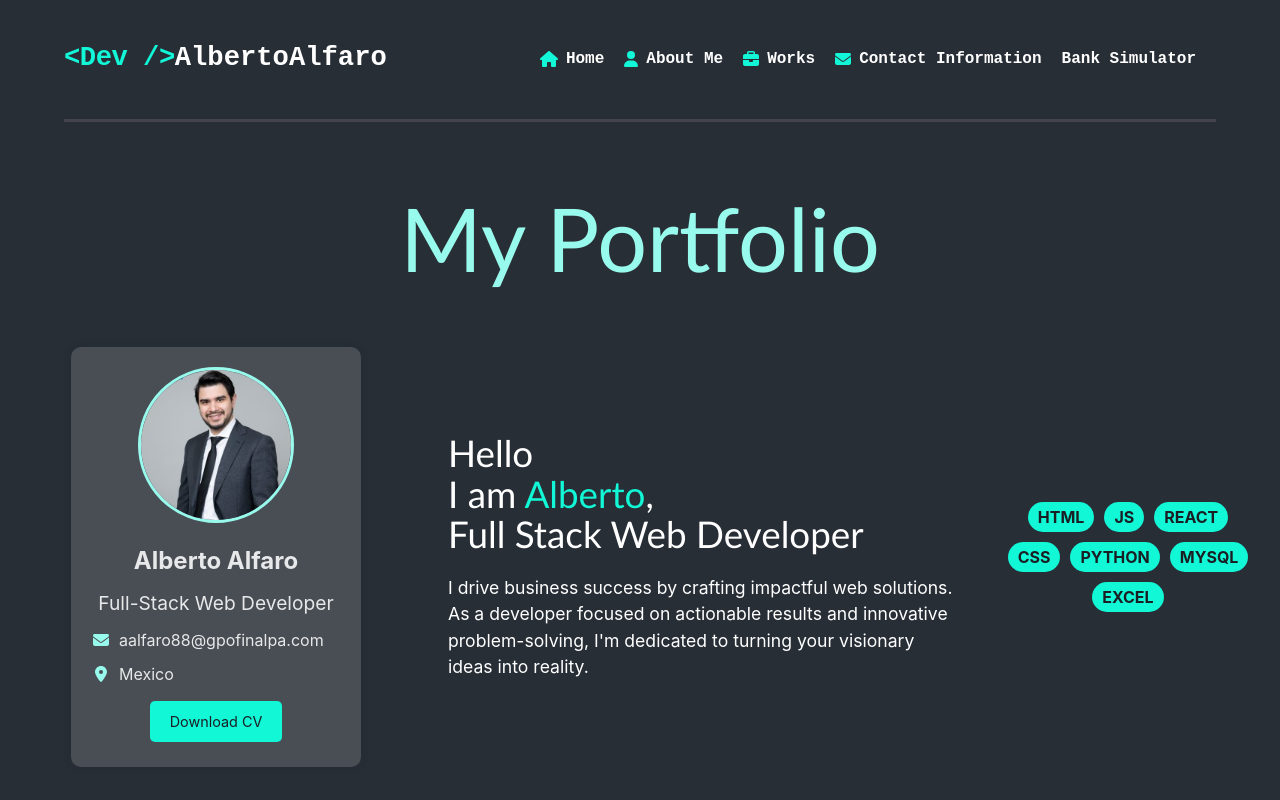
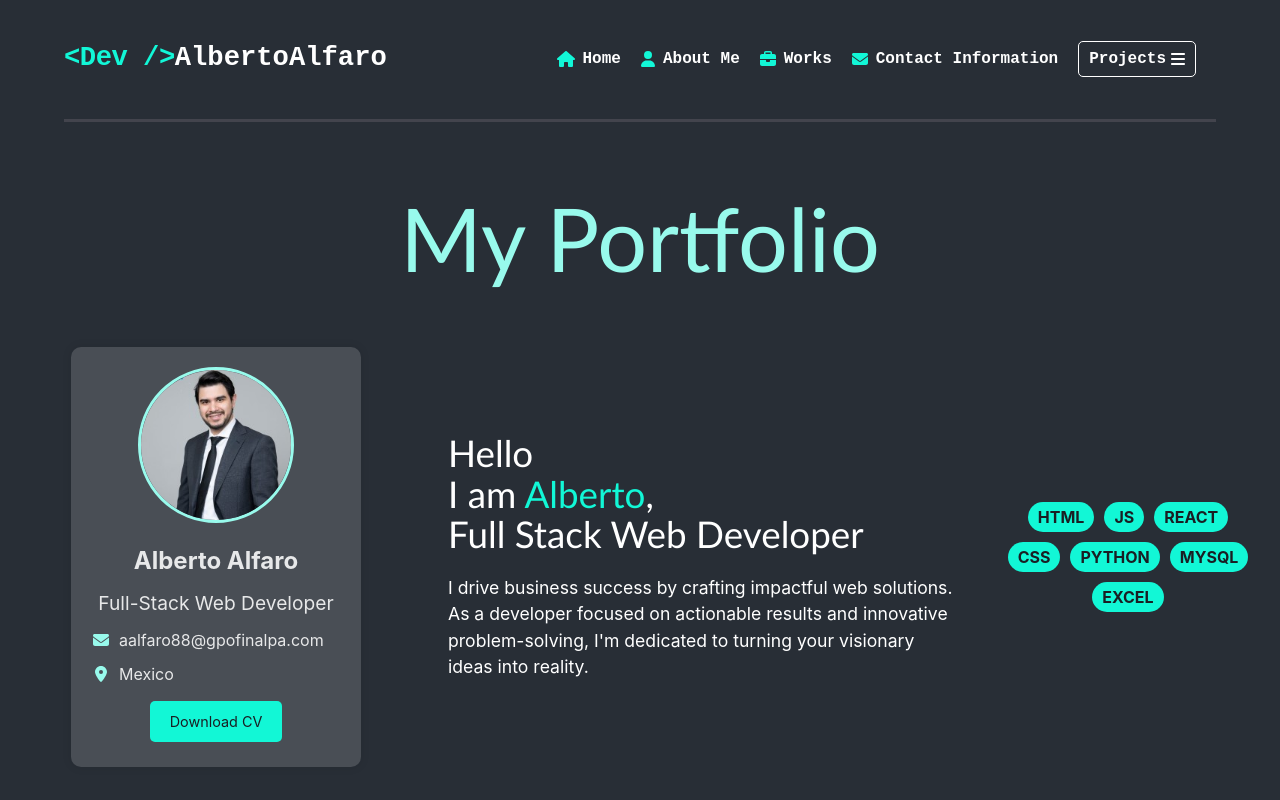
Before and after one commit to aalfaro88/portfolio-client, a React (Vite) app: page / in a window 1280 px wide. Shown: the top 800 px of the page. Built offline with nearby package versions, Linux system fonts and the light colour scheme.

Commit message:
final-details-done!

```diff
--- a/src/components/front-page/Navbar.css
+++ b/src/components/front-page/Navbar.css
@@ -84,3 +84,85 @@
     color: #ddd;
     cursor: pointer;
   }
+
+
+  /* ... DROPDOWN ... */
+
+  .projects-dropdown-container {
+    position: relative; /* Add this */
+  }
+
+.projects-dropdown {
+  position: absolute;
+  background-color: #282E36;
+  padding: 10px;
+  border-radius: 5px;
+
+  right: 20px;
+  box-shadow: 0px 8px 16px 0px rgba(0,0,0,0.2);
+  z-index: 1;
+  border: solid #12f7d94c;
+}
+
+.dropdown-item {
+  padding: 10px 20px;
+  white-space: nowrap;
+}
+
+.dropdown-link {
+  text-decoration: none;
+  color: #fff;
+  display: block;
+  cursor: pointer;
+}
+
+.dropdown-link:hover {
+  color: #12F7D7;
+  text-decoration: underline;
+}
+
+body {
+  overflow-x: hidden;
+}
+
+.navbar-link.dropdown-toggle::after {
+  display: inline-block;
+  margin-left: 5px;
+  vertical-align: 0.255em;
+  content: "";
+  border-top: 0.3em solid;
+  border-right: 0.3em solid transparent;
+  border-bottom: 0;
+  border-left: 0.3em solid transparent;
+}
+
+
+
+.projects-button {
+  display: flex;
+  align-items: center;
+  justify-content: center;
+  padding: 5px 10px;
+  border: 1px solid #fff;
+  border-radius: 5px;
+  cursor: pointer;
+  font-size: 1rem;
+  font-weight: bold;
+  font-family: 'Courier New', Courier, monospace;
+  color: #fff;
+  margin-right: 20px;
+  transition: background-color 0.3s, color 0.3s, border-color 0.3s;
+}
+
+.projects-button:hover, .projects-button:focus {
+  background-color: #fff;
+  color: #282E36;
+  border-color: #12F7D7;
+  text-decoration: none;
+}
+
+.projects-icon {
+  margin-left: 5px;
+  font-size: 1rem;
+  color: inherit;
+}
--- a/src/components/front-page/Navbar.jsx
+++ b/src/components/front-page/Navbar.jsx
@@ -3,12 +3,14 @@ import './Navbar.css';
 import { Link } from 'react-router-dom';
 import { Link as ScrollLink } from 'react-scroll';
 import { FontAwesomeIcon } from '@fortawesome/react-fontawesome';
-import { faHome, faUser, faBriefcase, faEnvelope } from '@fortawesome/free-solid-svg-icons';
+import { faHome, faUser, faBriefcase, faEnvelope, faBars } from '@fortawesome/free-solid-svg-icons';
 import { useLocation } from 'react-router-dom';
 
 function Navbar({ isAuthenticated, handleLogout }) {
   const [isScrolled, setIsScrolled] = useState(false);
-  const [isHome, setIsHome] = useState(true); // Track if it's the home page
+  const [isHome, setIsHome] = useState(true);
+  const [showProjectsDropdown, setShowProjectsDropdown] = useState(false);
+
 
   const handleLinkClick = () => {
     if (isAuthenticated) {
@@ -32,9 +34,53 @@ function Navbar({ isAuthenticated, handleLogout }) {
   }, []);
 
   useEffect(() => {
-    // Check if the current location is the home page
     setIsHome(location.pathname === '/');
+
+    if (location.pathname === '/bank-simulator') {
+      setShowProjectsDropdown(false);
+    }
+
   }, [location.pathname]);
+
+  const toggleProjectsDropdown = () => {
+    setShowProjectsDropdown(prevState => !prevState);
+  };
+
+  // Handle click outside to close the dropdown
+
+  const projects = [
+    {
+      title: "Bank Simulator",
+      description: "Simulate basic transactions like sending money between accounts or investing. The design is based on one of the most important banks in the world.",
+      imageUrl: "/images/bank-simulator.png",
+      projectUrl: "/bank-simulator"
+    },
+    {
+      title: "ImageJumble",
+      description: "Explore how big NFT collections were made. Disclosure: Since I am not paying for server capacity, you'll have to consider doing very small collections with very few layers.",
+      imageUrl: "/images/image-jumble.png",
+      projectUrl: "https://image-jumble.netlify.app/"
+    },
+    {
+      title: "Epic Chef",
+      description: "A culinary adventure. Search through thousands of recipes looking by ingredients or by recipe name.",
+      imageUrl: "/images/epic-chef.png",
+      projectUrl: "https://epic-chef-app.fly.dev/"
+    },
+  ];
+
+  useEffect(() => {
+    const handleClickOutside = (event) => {
+      if (showProjectsDropdown && !event.target.closest('.projects-dropdown-container')) {
+        setShowProjectsDropdown(false);
+      }
+    };
+
+    document.addEventListener('mousedown', handleClickOutside);
+    return () => {
+      document.removeEventListener('mousedown', handleClickOutside);
+    };
+  }, [showProjectsDropdown]);
 
   return (
     <nav className={`navbar ${isScrolled ? 'scrolled' : ''}`}>
@@ -81,9 +127,33 @@ function Navbar({ isAuthenticated, handleLogout }) {
           </ScrollLink>
         </>
         )}
-          <Link to="/bank-simulator" className="navbar-link" onClick={handleLinkClick}>
-            Bank Simulator
+          <div className="projects-dropdown-container">
+            <div className="navbar-link projects-button" onClick={toggleProjectsDropdown}>
+              Projects
+              <FontAwesomeIcon icon={faBars} className="projects-icon" />
+            </div>
+            {showProjectsDropdown && (
+              <div className="projects-dropdown">
+                {projects.map((project, index) => (
+                  <div key={index} className="dropdown-item">
+                    {project.title === "Bank Simulator" ? (
+                      <Link to={project.projectUrl} className="dropdown-link" onClick={toggleProjectsDropdown}>
+                        {project.title}
                       </Link>
+                    ) : project.title === "Word-Minigame" ? (
+                      <ScrollLink to="mini-game" smooth={true} duration={500} className="dropdown-link" onClick={toggleProjectsDropdown}>
+                        {project.title}
+                      </ScrollLink>
+                    ) : (
+                      <a href={project.projectUrl} target="_blank" rel="noopener noreferrer" className="dropdown-link" onClick={toggleProjectsDropdown}>
+                        {project.title}
+                      </a>
+                    )}
+                  </div>
+                ))}
+              </div>
+            )}
+          </div>
         </div>
       </div>
     </nav>
```
Also changed, not shown: 1 other file (tests, documents, lock files or other folders). Lines whose indentation alone changed are shown as unchanged.
